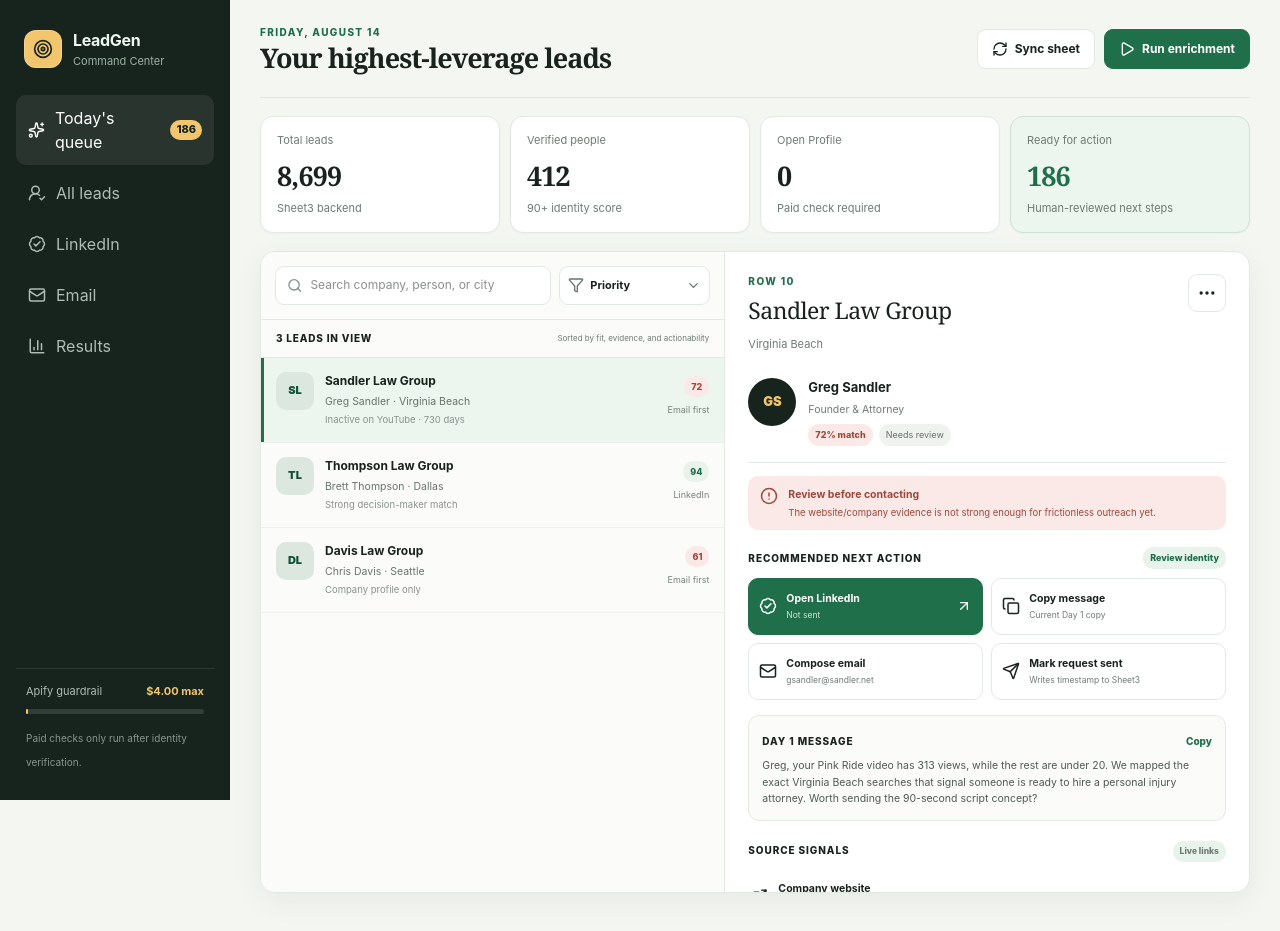
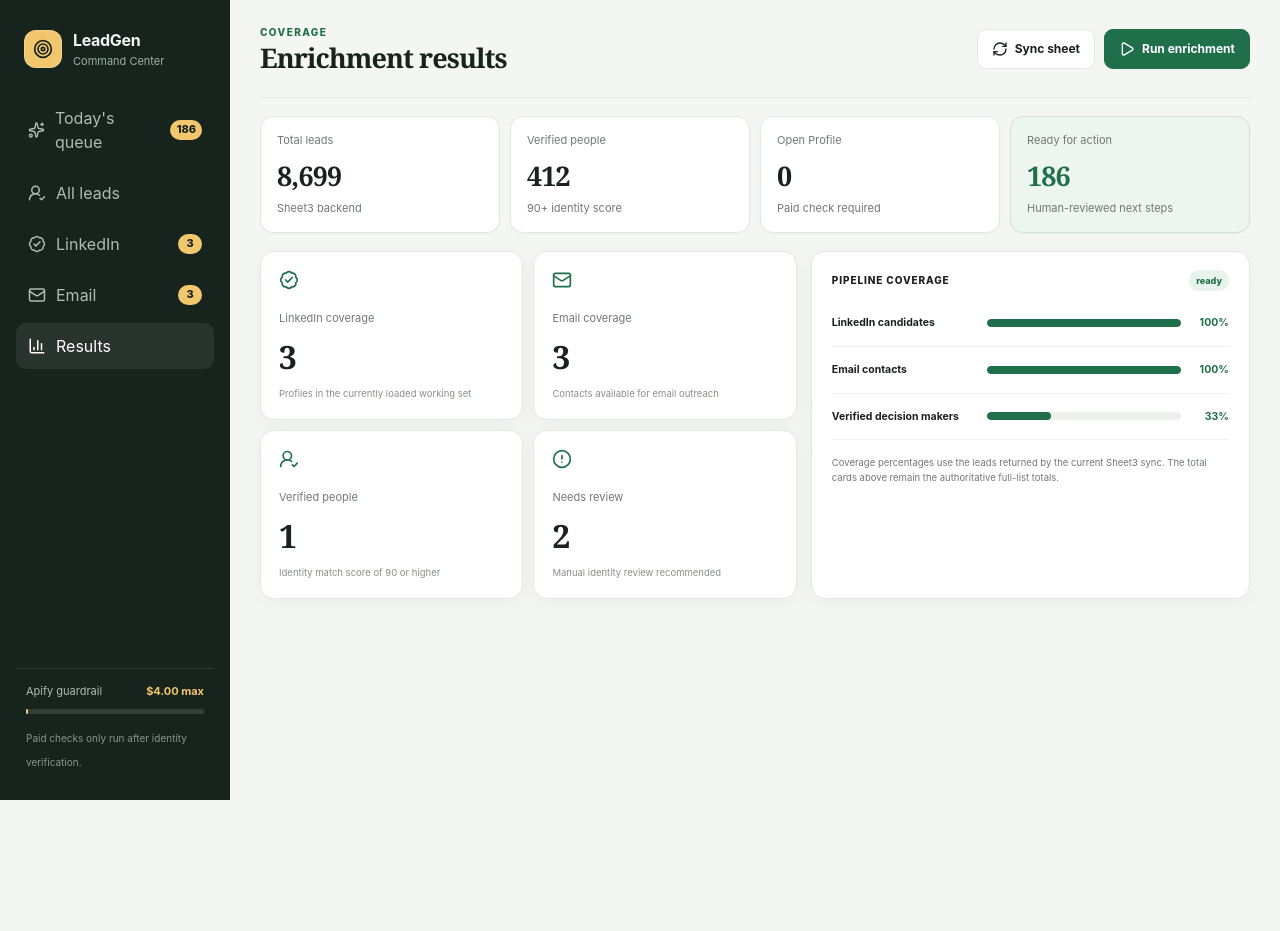
Before and after one commit to PrajashTim/email-linkedin, a Next.js app: page / in a window 1280 px wide. Both pictures are taken after a click on the button "Results". After the commit the page ends 800 px from the top, so only its background shows below. Built offline with nearby package versions, Linux system fonts and the light colour scheme.

Commit message:
Fix dashboard sidebar navigation

```diff
--- a/app/globals.css
+++ b/app/globals.css
@@ -28,6 +28,7 @@ button:focus-visible, a:focus-visible, input:focus-visible, select:focus-visible
 .stats-grid { display:grid; grid-template-columns:repeat(4,minmax(0,1fr)); gap:10px; padding:18px 0; }
 .stats-grid article { background:var(--paper); border:1px solid var(--line); border-radius:13px; padding:15px 16px; min-height:100px; box-shadow:0 1px 2px rgba(20,35,28,.03); }
 .stats-grid article span,.stats-grid article small { display:block; color:var(--muted); font-size:11px; }.stats-grid article strong{display:block;font-family:Georgia,serif;font-size:27px;margin:7px 0 4px;letter-spacing:-.03em}.stats-grid .stat-accent{background:#edf5ef;border-color:#cfe2d5}.stats-grid .stat-accent strong{color:var(--green)}
+.results-view{display:grid;grid-template-columns:minmax(0,1.1fr) minmax(360px,.9fr);gap:14px}.results-summary{display:grid;grid-template-columns:1fr 1fr;gap:10px}.results-summary article,.coverage-card{background:#fff;border:1px solid var(--line);border-radius:14px;padding:18px;box-shadow:0 5px 20px rgba(26,42,33,.04)}.results-summary article>svg{color:var(--green);margin-bottom:20px}.results-summary article span,.results-summary article small{display:block}.results-summary article span{font-size:11px;color:var(--muted)}.results-summary article strong{display:block;font-family:Georgia,serif;font-size:32px;letter-spacing:-.04em;margin:7px 0 6px}.results-summary article small{font-size:9.5px;line-height:1.45;color:#879189}.coverage-card{padding:18px 20px}.coverage-card .section-title{margin-top:0}.coverage-row{display:grid;grid-template-columns:145px minmax(100px,1fr) 38px;align-items:center;gap:10px;padding:15px 0;border-bottom:1px solid #edf0ed}.coverage-row>span{font-size:10.5px;font-weight:750}.coverage-row>div{height:8px;background:#edf1ee;border-radius:999px;overflow:hidden}.coverage-row i{display:block;height:100%;background:var(--green);border-radius:inherit}.coverage-row>strong{font-size:10.5px;text-align:right;color:var(--green)}.coverage-card>p{font-size:9.5px;line-height:1.55;color:var(--muted);margin:16px 0 0}
 .workspace { display:grid; grid-template-columns:minmax(410px,.94fr) minmax(390px,1.06fr); min-height:640px; background:var(--paper); border:1px solid var(--line); border-radius:15px; overflow:hidden; box-shadow:0 8px 30px rgba(26,42,33,.06); }
 .queue-panel { min-width:0; border-right:1px solid var(--line); background:#fbfcfa; }.queue-toolbar{display:flex;gap:8px;padding:14px;border-bottom:1px solid var(--line)}
 .search-box { flex:1; height:39px; border:1px solid var(--line); border-radius:9px; background:#fff; display:flex;align-items:center;gap:8px;padding:0 11px;color:#839088}.search-box input{width:100%;border:0;outline:0;background:transparent;font-size:12px;color:var(--ink)}
@@ -44,5 +45,5 @@ button:focus-visible, a:focus-visible, input:focus-visible, select:focus-visible
 .message-card{margin-top:15px;padding:1px 13px 12px;border:1px solid var(--line);border-radius:11px;background:#fbfcfa}.message-card p{margin:0;color:#4d5a52;font-size:10.5px;line-height:1.6}
 .evidence-list{margin-top:8px}.evidence-list>a,.evidence-list>div:not(.section-title){display:flex;align-items:center;gap:10px;padding:10px 3px;border-bottom:1px solid #edf0ed;text-decoration:none;color:var(--ink)}.evidence-list>a:hover strong{color:var(--green)}.evidence-list span{min-width:0;flex:1}.evidence-list strong,.evidence-list small{display:block}.evidence-list strong{font-size:10.5px}.evidence-list small{font-size:8.5px;color:var(--muted);margin-top:3px;white-space:nowrap;overflow:hidden;text-overflow:ellipsis}.muted-link{pointer-events:none;opacity:.5}.spin{animation:spin .9s linear infinite}@keyframes spin{to{transform:rotate(360deg)}}
 @media(max-width:1040px){.app-shell{grid-template-columns:76px minmax(0,1fr)}.sidebar{padding:24px 12px}.brand{justify-content:center;padding-inline:0}.brand>div:last-child,.nav-item:not(.active) span,.nav-item{font-size:0}.nav-item{justify-content:center}.nav-item span{font-size:10px;position:absolute;transform:translate(16px,-13px)}.sidebar-foot{display:none}.workspace{grid-template-columns:minmax(340px,.9fr) minmax(360px,1.1fr)}.main-column{padding-inline:20px}}
-@media(max-width:820px){.app-shell{display:block}.sidebar{position:fixed;left:-250px;width:230px;transition:left .2s ease}.sidebar.sidebar-open{left:0}.brand>div:last-child{display:block}.nav-item{font-size:13px;justify-content:flex-start}.main-column{padding:0 14px 24px}.mobile-menu{display:inline-flex}.topbar{min-height:85px}.topbar h1{font-size:21px}.top-actions .ghost-button{display:none}.stats-grid{grid-template-columns:1fr 1fr}.workspace{display:block}.queue-panel{border-right:0}.detail-panel{border-top:1px solid var(--line);max-height:none}.lead-list{max-height:410px}}
-@media(max-width:520px){.topbar{align-items:center}.top-actions{margin-left:auto}.primary-button{font-size:0;padding:10px}.primary-button svg{margin:0}.stats-grid{gap:7px}.stats-grid article{min-height:84px;padding:12px}.stats-grid article strong{font-size:23px}.workspace{border-radius:12px}.queue-toolbar{flex-direction:column}.filter-menu{width:100%}.filter-menu select{width:100%}.action-grid{grid-template-columns:1fr}.detail-panel{padding:18px 15px}.queue-heading small{display:none}}
+@media(max-width:820px){.app-shell{display:block}.sidebar{position:fixed;left:-250px;width:230px;transition:left .2s ease}.sidebar.sidebar-open{left:0}.brand>div:last-child{display:block}.nav-item{font-size:13px;justify-content:flex-start}.main-column{padding:0 14px 24px}.mobile-menu{display:inline-flex}.topbar{min-height:85px}.topbar h1{font-size:21px}.top-actions .ghost-button{display:none}.stats-grid{grid-template-columns:1fr 1fr}.results-view{grid-template-columns:1fr}.workspace{display:block}.queue-panel{border-right:0}.detail-panel{border-top:1px solid var(--line);max-height:none}.lead-list{max-height:410px}}
+@media(max-width:520px){.topbar{align-items:center}.top-actions{margin-left:auto}.primary-button{font-size:0;padding:10px}.primary-button svg{margin:0}.stats-grid{gap:7px}.stats-grid article{min-height:84px;padding:12px}.stats-grid article strong{font-size:23px}.results-summary{grid-template-columns:1fr}.coverage-row{grid-template-columns:115px minmax(70px,1fr) 34px}.workspace{border-radius:12px}.queue-toolbar{flex-direction:column}.filter-menu{width:100%}.filter-menu select{width:100%}.action-grid{grid-template-columns:1fr}.detail-panel{padding:18px 15px}.queue-heading small{display:none}}
--- a/app/leadgen-dashboard.tsx
+++ b/app/leadgen-dashboard.tsx
@@ -51,6 +51,8 @@ type DashboardData = {
   stats: { total: number; verified: number; openProfile: number; ready: number };
   pipeline: { status: string; nextRow: number; endRow: number };
 };
+
+type DashboardView = "queue" | "all" | "linkedin" | "email" | "results";
 
 const demo: DashboardData = {
   stats: { total: 8699, verified: 412, openProfile: 0, ready: 186 },
@@ -133,6 +135,7 @@ export function LeadGenDashboard() {
   const [syncing, setSyncing] = useState(false);
   const [notice, setNotice] = useState("");
   const [sidebarOpen, setSidebarOpen] = useState(false);
+  const [activeView, setActiveView] = useState<DashboardView>("queue");
 
   const load = useCallback(async () => {
     setSyncing(true);
@@ -161,9 +164,22 @@ export function LeadGenDashboard() {
     void load();
   }, [load]);
 
+  const viewCounts = useMemo(() => ({
+    linkedin: data.leads.filter((lead) => Boolean(lead.linkedIn)).length,
+    email: data.leads.filter((lead) => Boolean(lead.email)).length,
+    verified: data.leads.filter((lead) => lead.matchScore >= 90).length,
+    review: data.leads.filter((lead) => lead.matchScore < 80).length,
+  }), [data.leads]);
+
   const leads = useMemo(() => {
     const needle = query.trim().toLowerCase();
     return data.leads.filter((lead) => {
+      const matchesView =
+        activeView === "queue" ||
+        activeView === "all" ||
+        activeView === "results" ||
+        (activeView === "linkedin" && Boolean(lead.linkedIn)) ||
+        (activeView === "email" && Boolean(lead.email));
       const matchesQuery = !needle || [lead.company, lead.person, lead.city, lead.email].join(" ").toLowerCase().includes(needle);
       const matchesFilter =
         filter === "Priority" ||
@@ -171,9 +187,30 @@ export function LeadGenDashboard() {
         (filter === "Needs review" && lead.matchScore < 80) ||
         (filter === "Ready to connect" && lead.eligibility.toLowerCase().includes("connect")) ||
         (filter === "Email first" && lead.channel.toLowerCase().includes("email"));
-      return matchesQuery && matchesFilter;
+      return matchesView && matchesQuery && matchesFilter;
     });
-  }, [data.leads, filter, query]);
+  }, [activeView, data.leads, filter, query]);
+
+  useEffect(() => {
+    if (activeView !== "results" && leads.length && !leads.some((lead) => lead.row === selected.row)) {
+      setSelected(leads[0]);
+    }
+  }, [activeView, leads, selected.row]);
+
+  const viewCopy: Record<DashboardView, { eyebrow: string; title: string; description: string }> = {
+    queue: { eyebrow: "Today", title: "Your highest-leverage leads", description: "Sorted by fit, evidence, and actionability" },
+    all: { eyebrow: "Lead database", title: "All leads", description: "Search the complete Sheet3 lead inventory" },
+    linkedin: { eyebrow: "LinkedIn channel", title: "LinkedIn outreach", description: "Profiles found and ready for identity review" },
+    email: { eyebrow: "Email channel", title: "Email outreach", description: "Contacts with an email and current Day 1 copy" },
+    results: { eyebrow: "Coverage", title: "Enrichment results", description: "Current completion, verification, and channel coverage" },
+  };
+
+  function changeView(view: DashboardView) {
+    setActiveView(view);
+    setFilter("Priority");
+    setQuery("");
+    setSidebarOpen(false);
+  }
 
   async function updateLead(row: number, field: string, value: string | boolean) {
     setNotice("Saving to Sheet3…");
@@ -214,11 +251,11 @@ export function LeadGenDashboard() {
           <div><strong>LeadGen</strong><span>Command Center</span></div>
         </div>
         <nav>
-          <button className="nav-item active"><Sparkles size={18} /> Today&apos;s queue <span>{data.stats.ready}</span></button>
-          <button className="nav-item"><UserRoundCheck size={18} /> All leads</button>
-          <button className="nav-item"><BadgeCheck size={18} /> LinkedIn</button>
-          <button className="nav-item"><Mail size={18} /> Email</button>
-          <button className="nav-item"><BarChart3 size={18} /> Results</button>
+          <button className={activeView === "queue" ? "nav-item active" : "nav-item"} onClick={() => changeView("queue")} aria-current={activeView === "queue" ? "page" : undefined}><Sparkles size={18} /> Today&apos;s queue <span>{data.stats.ready}</span></button>
+          <button className={activeView === "all" ? "nav-item active" : "nav-item"} onClick={() => changeView("all")} aria-current={activeView === "all" ? "page" : undefined}><UserRoundCheck size={18} /> All leads</button>
+          <button className={activeView === "linkedin" ? "nav-item active" : "nav-item"} onClick={() => changeView("linkedin")} aria-current={activeView === "linkedin" ? "page" : undefined}><BadgeCheck size={18} /> LinkedIn <span>{viewCounts.linkedin}</span></button>
+          <button className={activeView === "email" ? "nav-item active" : "nav-item"} onClick={() => changeView("email")} aria-current={activeView === "email" ? "page" : undefined}><Mail size={18} /> Email <span>{viewCounts.email}</span></button>
+          <button className={activeView === "results" ? "nav-item active" : "nav-item"} onClick={() => changeView("results")} aria-current={activeView === "results" ? "page" : undefined}><BarChart3 size={18} /> Results</button>
         </nav>
         <div className="sidebar-foot">
           <div className="usage-row"><span>Apify guardrail</span><strong>$4.00 max</strong></div>
@@ -231,8 +268,8 @@ export function LeadGenDashboard() {
         <header className="topbar">
           <button className="icon-button mobile-menu" onClick={() => setSidebarOpen((value) => !value)} aria-label="Toggle menu"><Menu size={20} /></button>
           <div>
-            <p className="eyebrow">Friday, August 14</p>
-            <h1>Your highest-leverage leads</h1>
+            <p className="eyebrow">{viewCopy[activeView].eyebrow}</p>
+            <h1>{viewCopy[activeView].title}</h1>
           </div>
           <div className="top-actions">
             <button className="ghost-button" onClick={load} disabled={syncing}><RefreshCw size={16} className={syncing ? "spin" : ""} /> Sync sheet</button>
@@ -253,13 +290,30 @@ export function LeadGenDashboard() {
           <article className="stat-accent"><span>Ready for action</span><strong>{data.stats.ready.toLocaleString()}</strong><small>Human-reviewed next steps</small></article>
         </section>
 
+        {activeView === "results" ? (
+          <section className="results-view" aria-label="Enrichment results">
+            <div className="results-summary">
+              <article><BadgeCheck size={20} /><span>LinkedIn coverage</span><strong>{viewCounts.linkedin}</strong><small>Profiles in the currently loaded working set</small></article>
+              <article><Mail size={20} /><span>Email coverage</span><strong>{viewCounts.email}</strong><small>Contacts available for email outreach</small></article>
+              <article><UserRoundCheck size={20} /><span>Verified people</span><strong>{viewCounts.verified}</strong><small>Identity match score of 90 or higher</small></article>
+              <article><CircleAlert size={20} /><span>Needs review</span><strong>{viewCounts.review}</strong><small>Manual identity review recommended</small></article>
+            </div>
+            <div className="coverage-card">
+              <div className="section-title"><span>Pipeline coverage</span><small>{data.pipeline.status}</small></div>
+              <div className="coverage-row"><span>LinkedIn candidates</span><div><i style={{ width: `${data.leads.length ? Math.round((viewCounts.linkedin / data.leads.length) * 100) : 0}%` }} /></div><strong>{data.leads.length ? Math.round((viewCounts.linkedin / data.leads.length) * 100) : 0}%</strong></div>
+              <div className="coverage-row"><span>Email contacts</span><div><i style={{ width: `${data.leads.length ? Math.round((viewCounts.email / data.leads.length) * 100) : 0}%` }} /></div><strong>{data.leads.length ? Math.round((viewCounts.email / data.leads.length) * 100) : 0}%</strong></div>
+              <div className="coverage-row"><span>Verified decision makers</span><div><i style={{ width: `${data.leads.length ? Math.round((viewCounts.verified / data.leads.length) * 100) : 0}%` }} /></div><strong>{data.leads.length ? Math.round((viewCounts.verified / data.leads.length) * 100) : 0}%</strong></div>
+              <p>Coverage percentages use the leads returned by the current Sheet3 sync. The total cards above remain the authoritative full-list totals.</p>
+            </div>
+          </section>
+        ) : (
         <section className="workspace">
           <div className="queue-panel">
             <div className="queue-toolbar">
               <label className="search-box"><Search size={17} /><input value={query} onChange={(event) => setQuery(event.target.value)} placeholder="Search company, person, or city" /></label>
               <div className="filter-menu"><Filter size={16} /><select value={filter} onChange={(event) => setFilter(event.target.value)}>{filters.map((item) => <option key={item}>{item}</option>)}</select><ChevronDown size={15} /></div>
             </div>
-            <div className="queue-heading"><span>{leads.length} leads in view</span><small>Sorted by fit, evidence, and actionability</small></div>
+            <div className="queue-heading"><span>{leads.length} leads in view</span><small>{viewCopy[activeView].description}</small></div>
             <div className="lead-list">
               {loading ? <div className="empty-state">Loading Sheet3…</div> : leads.map((lead) => (
                 <button key={lead.row} className={selected.row === lead.row ? "lead-row selected" : "lead-row"} onClick={() => setSelected(lead)}>
@@ -306,6 +360,7 @@ export function LeadGenDashboard() {
             </div>
           </aside>
         </section>
+        )}
       </main>
     </div>
   );
```
Also changed, not shown: 1 other file (tests, documents, lock files or other folders).
